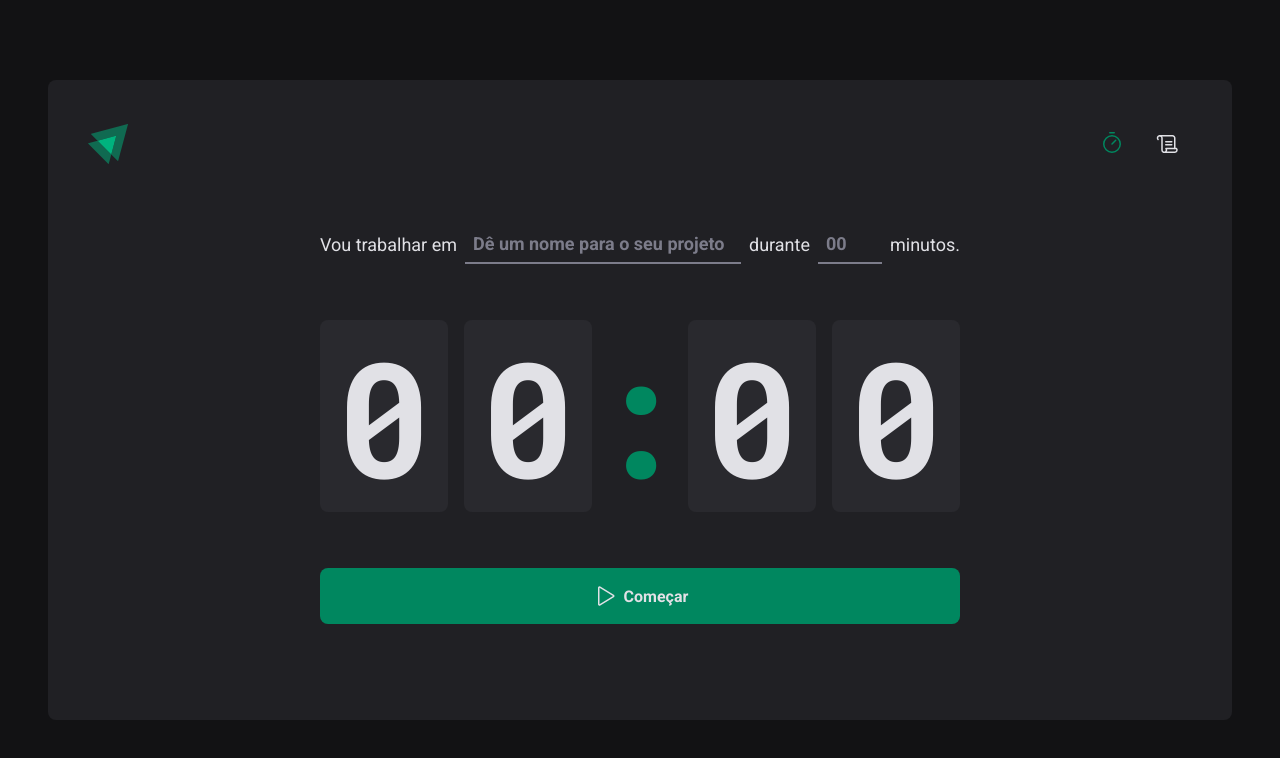
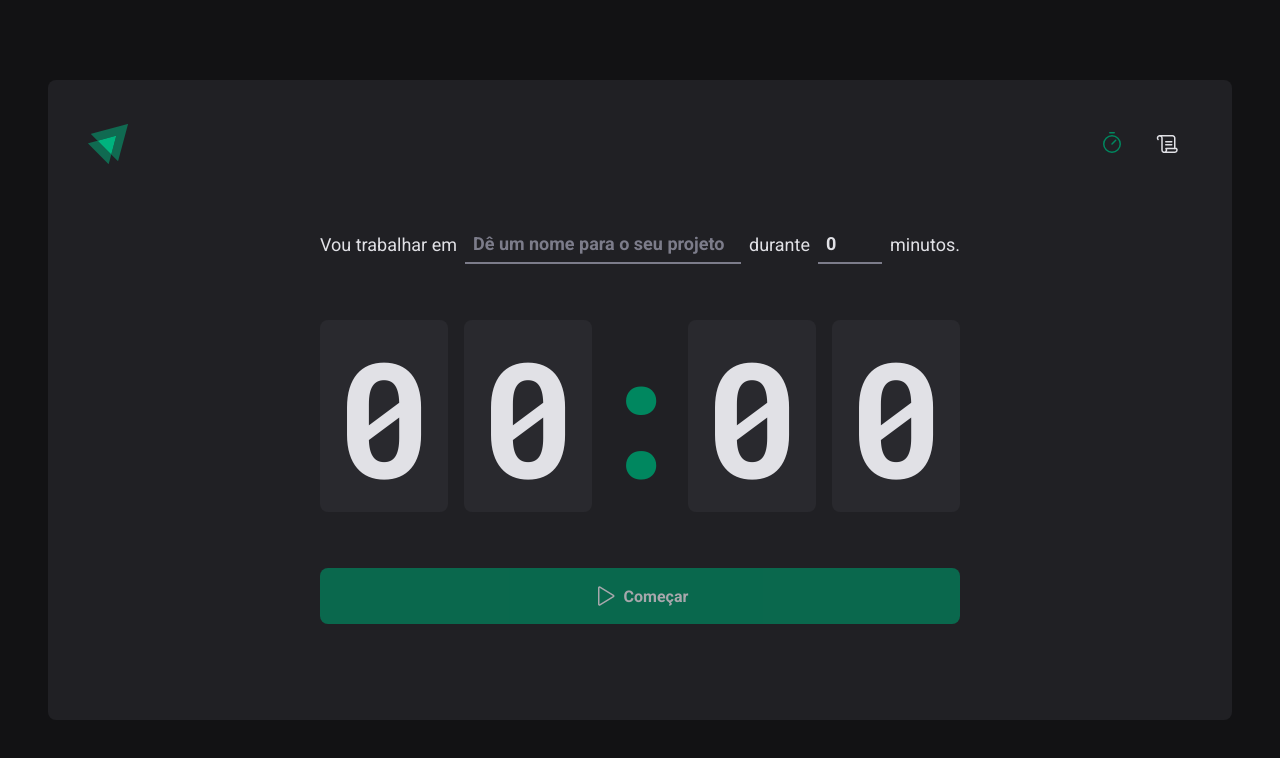
Before and after one commit to robcorreia/ignite-timer, a React (Vite) app: page / in a window 1280 px wide. Shown: the top 758 px of the page. Built offline with nearby package versions, Linux system fonts and the light colour scheme.

Commit message:
feat: add form controller with react hook form and zod

```diff
--- a/package.json
+++ b/package.json
@@ -9,11 +9,14 @@
     "lint": "npx eslint src --ext .ts"
   },
   "dependencies": {
+    "@hookform/resolvers": "^2.9.6",
     "phosphor-react": "^1.4.1",
     "react": "^18.0.0",
     "react-dom": "^18.0.0",
+    "react-hook-form": "^7.33.1",
     "react-router-dom": "^6.3.0",
-    "styled-components": "^5.3.5"
+    "styled-components": "^5.3.5",
+    "zod": "^3.17.3"
   },
   "devDependencies": {
     "@rocketseat/eslint-config": "^1.1.3",
--- a/src/pages/Home/index.tsx
+++ b/src/pages/Home/index.tsx
@@ -1,4 +1,8 @@
 import { Play } from 'phosphor-react'
+import { useForm } from 'react-hook-form'
+import { zodResolver } from '@hookform/resolvers/zod'
+import * as zod from 'zod'
+
 import {
   CountdownContainer,
   FormContainer,
@@ -9,17 +13,48 @@
   TaskInput,
 } from './styles'
 
+const newCycleFormValidationSchema = zod.object({
+  task: zod.string().min(1, 'Informe a tarefa'),
+  minutesAmount: zod
+    .number()
+    .min(5, 'O ciclo precisa ser no mínimo de 5 minutos.')
+    .max(60, 'O ciclo precisa ser no máximo de 60 minutos.'),
+})
+
+// interface NewCycleFormData {
+//   task: string
+//   minutesAmount: number
+// }
+
+type NewCycleFormData = zod.infer<typeof newCycleFormValidationSchema>
+
 export function Home() {
+  const { register, handleSubmit, watch, reset } = useForm<NewCycleFormData>({
+    resolver: zodResolver(newCycleFormValidationSchema),
+    defaultValues: {
+      task: '',
+      minutesAmount: 0,
+    },
+  })
+
+  function handleCreateNewCycle(data: NewCycleFormData) {
+    console.log(data)
+    reset()
+  }
+  const task = watch('task')
+  const isSubmitDisabled = !task
+
   return (
     <HomeContainer>
-      <form>
+      <form onSubmit={handleSubmit(handleCreateNewCycle)}>
         <FormContainer>
           <label htmlFor="task">Vou trabalhar em</label>
           <TaskInput
             id="task"
             type="text"
+            list="task-suggestions"
             placeholder="Dê um nome para o seu projeto"
-            list="task-suggestions"
+            {...register('task')}
           />
           <datalist id="task-suggestions">
             <option value="Projeto 1"></option>
@@ -34,7 +69,8 @@
             placeholder="00"
             step={5}
             min={5}
-            max={60}
+            // max={60}
+            {...register('minutesAmount', { valueAsNumber: true })}
           />
           <span>minutos.</span>
         </FormContainer>
@@ -47,7 +83,7 @@
           <span>0</span>
         </CountdownContainer>
 
-        <StartCountdownButton type="submit">
+        <StartCountdownButton disabled={isSubmitDisabled} type="submit">
           <Play size={24} />
           Começar
         </StartCountdownButton>
```
Also changed, not shown: 1 other file (tests, documents, lock files or other folders).
